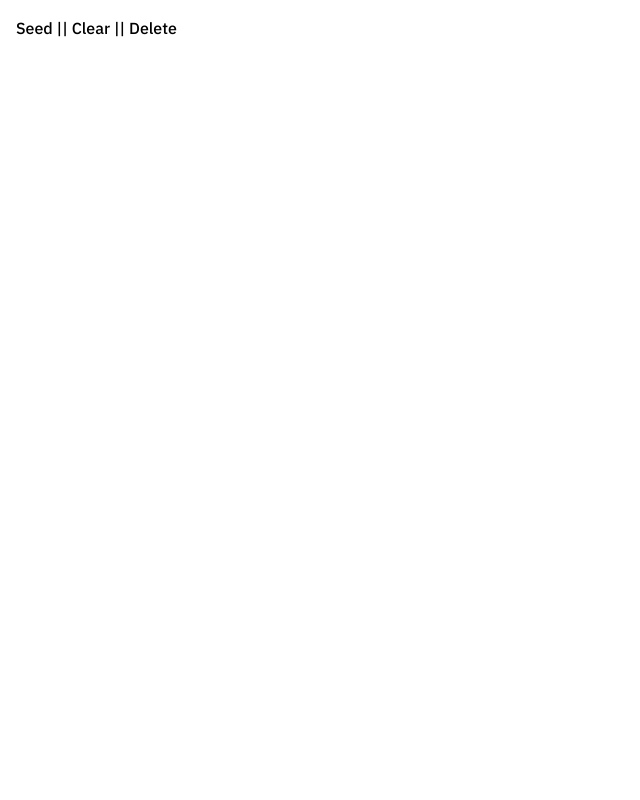
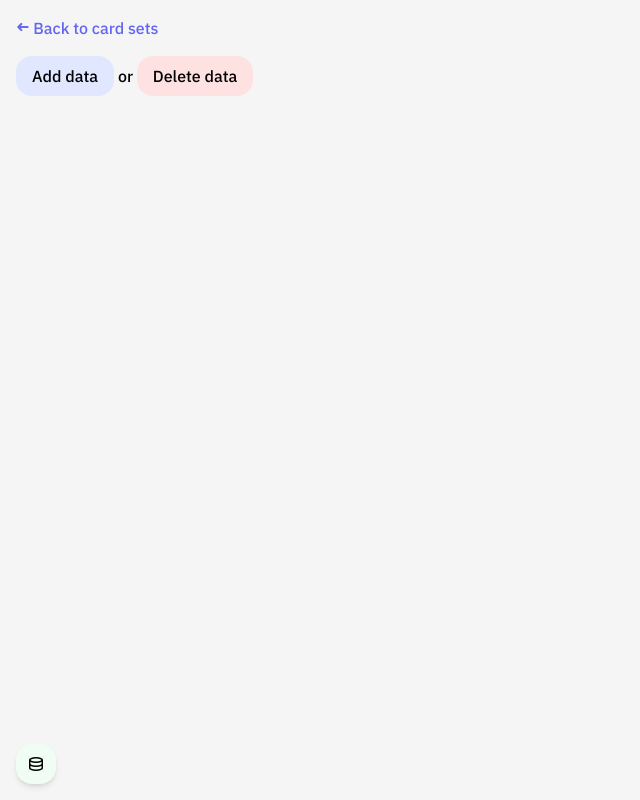
Before and after one commit to sumerokr/memorit-fork, a Vue app: page /seed in a window 1280 px wide. Shown: the whole page, without its empty margins (0-640 px from the left). Built offline with nearby package versions, Linux system fonts and the light colour scheme.

Commit message:
polished

```diff
--- a/src/App.vue
+++ b/src/App.vue
@@ -1,5 +1,12 @@
 <template>
   <div class="flex flex-col flex-grow">
     <RouterView />
+    <RouterLink
+      class="fixed left-4 bottom-4 p-2.5 flex rounded-2xl bg-green-50 shadow-md"
+      :to="{ name: 'seed' }"
+      ><span class="material-symbols-outlined text-xl leading-none">
+        database
+      </span></RouterLink
+    >
   </div>
 </template>
--- a/src/application/get-card-set.ts
+++ b/src/application/get-card-set.ts
@@ -8,7 +8,9 @@ import {
 
 export const getCardSetByIdUC: GetCardSetByIdUC = async (id: CardSet["id"]) => {
   try {
+    console.time("cardSetAPI.getById");
     const cardSet = await cardSetAPI.getById(id);
+    console.timeEnd("cardSetAPI.getById");
     cardSetStorage.save(cardSet);
     notificationService.notify("received");
   } catch (error) {
--- a/src/application/get-card-sets.ts
+++ b/src/application/get-card-sets.ts
@@ -7,7 +7,9 @@ import {
 
 export const getCardSetsUC: GetCardSetsUC = async () => {
   try {
+    console.time("cardSetAPI.getAll");
     const cardSets = await cardSetAPI.getAll();
+    console.timeEnd("cardSetAPI.getAll");
     cardSetStorage.set(cardSets);
     notificationService.notify("received");
   } catch (error) {
--- a/src/application/get-cards.ts
+++ b/src/application/get-cards.ts
@@ -3,7 +3,9 @@ import { cardsAPI, cardsStorage, notificationService } from "@/services/index";
 
 export const getCardsByCardSetId: GetCardsByCardSetIdUC = async (id) => {
   try {
+    console.time("cardsAPI.getAllByCardSetId");
     const cards = await cardsAPI.getAllByCardSetId(id);
+    console.timeEnd("cardsAPI.getAllByCardSetId");
     cardsStorage.set(cards);
     notificationService.notify("received");
   } catch (error) {
--- a/src/services/card-set-api-idb.ts
+++ b/src/services/card-set-api-idb.ts
@@ -34,8 +34,8 @@ export const cardSetAPI: CardSetAPI = {
 
     const result = [];
     const limit = 10;
+    let step = 0;
 
-    let step = 0;
     while (cursor && step < limit) {
       const cardsCount = await transaction
         .objectStore("cards")
--- a/src/services/cards-api-idb.ts
+++ b/src/services/cards-api-idb.ts
@@ -10,10 +10,26 @@ export const cardsAPI: CardsAPI = {
 
   getAllByCardSetId: async (id) => {
     const db = await getDBInstance();
-    const cards = await db.getAllFromIndex("cards", "cardSetId", id);
-    return cards.sort((a, b) => {
-      return new Date(a.createdAt).getTime() - new Date(b.createdAt).getTime();
-    });
+    const transaction = db.transaction("cards");
+    let cursor = await transaction
+      .objectStore("cards")
+      .index("cardSetId_createdAt")
+      .openCursor(
+        IDBKeyRange.upperBound([id, new Date().toISOString()]),
+        "prev"
+      );
+
+    const result = [];
+    const limit = 10;
+    let step = 0;
+
+    while (cursor && step < limit) {
+      result.push(cursor.value);
+      step += 1;
+      cursor = await cursor.continue();
+    }
+
+    return result;
   },
 
   delete: async (id) => {
--- a/src/services/idb-storage.ts
+++ b/src/services/idb-storage.ts
@@ -17,7 +17,7 @@ interface MyDB extends DBSchema {
     indexes: {
       createdAt: Card["createdAt"];
       cardSetId: Card["cardSetId"];
-      // cardSetId_createdAt: [Card["cardSetId"], Card["createdAt"]];
+      cardSetId_createdAt: [Card["cardSetId"], Card["createdAt"]];
     };
   };
 }
@@ -41,9 +41,11 @@ export const getDBInstance = async () => {
       });
       cardsStore.createIndex("createdAt", "createdAt");
       cardsStore.createIndex("cardSetId", "cardSetId");
-      // cardsStore.createIndex("cardSetId_createdAt", ["cardSetId", "createdAt"]);
+      cardsStore.createIndex("cardSetId_createdAt", ["cardSetId", "createdAt"]);
     },
   });
+  // @ts-ignore
+  window.db = db;
 
   return db;
 };
--- a/src/views/SeedView.vue
+++ b/src/views/SeedView.vue
@@ -6,11 +6,9 @@ import { faker } from "@faker-js/faker";
 import { nanoid } from "nanoid";
 import flatten from "lodash/flatten";
 import { deleteDB } from "idb";
+import { getDBInstance } from "@/services/idb-storage";
 
-const cardSetsKey = "memorit/card-sets";
-const cardsKey = "memorit/cards";
-
-const onSeed = () => {
+const onSeed = async () => {
   const cardSets = new Array(
     faker.datatype.number({
       min: 5,
@@ -65,27 +63,53 @@ const onSeed = () => {
     })
   );
 
-  localStorage.setItem(cardSetsKey, JSON.stringify(cardSets));
-  localStorage.setItem(cardsKey, JSON.stringify(cards));
+  const db = await getDBInstance();
+  console.time("create card-sets");
+  const cardSetsTransaction = db.transaction("card-sets", "readwrite");
+  const cardSetsPromises = cardSets.map((cardSet) =>
+    cardSetsTransaction.store.add(cardSet)
+  );
+  await Promise.all([...cardSetsPromises, cardSetsTransaction.done]);
+  console.timeEnd("create card-sets");
+
+  console.time("create cards");
+  const cardsTransaction = db.transaction("cards", "readwrite");
+  const cardsPromises = cards.map((card) => cardsTransaction.store.add(card));
+  await Promise.all([...cardsPromises, cardsTransaction.done]);
+  console.timeEnd("create cards");
 };
 
-const onClear = () => {
-  localStorage.clear();
-};
-
-const onDelete = () => {
-  deleteDB("memorit", {
+const onDelete = async () => {
+  await deleteDB("memorit", {
     blocked: () => {
-      alert("cannot delet while connection is open!");
+      alert("Please refresh the page now");
     },
   });
 };
 </script>
 
 <template>
-  <div style="padding: 1rem">
-    <button type="button" @click="onSeed">Seed</button> ||
-    <button type="button" @click="onClear">Clear</button> ||
-    <button type="button" @click="onDelete">Delete</button>
+  <div class="flex-grow bg-neutral-100 p-4">
+    <p class="mb-4">
+      <RouterLink :to="{ name: 'sets' }" class="text-indigo-500"
+        ><span class="inline-block rotate-180">➜</span> Back to card
+        sets</RouterLink
+      >
+    </p>
+    <button
+      class="inline-flex gap-2 px-4 py-2 items-center bg-indigo-100 rounded-2xl justify-center"
+      type="button"
+      @click="onSeed"
+    >
+      Add data
+    </button>
+    or
+    <button
+      class="inline-flex gap-2 px-4 py-2 items-center bg-red-100 rounded-2xl justify-center"
+      type="button"
+      @click="onDelete"
+    >
+      Delete data
+    </button>
   </div>
 </template>
```
